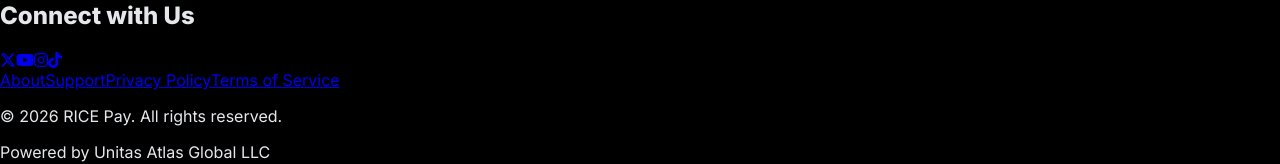
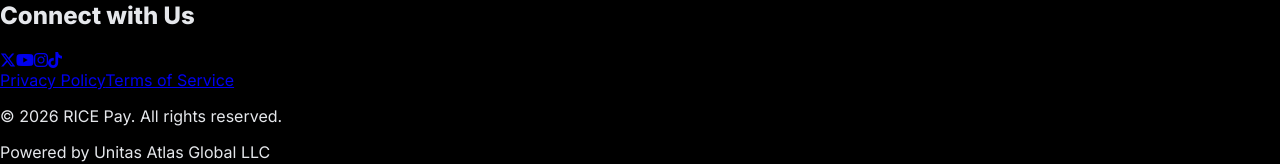
Before and after one commit to WonJo-Jung/ricepay-site, a Next.js app: page / in a window 1280 px wide. Shown: the part 3440-3604 px from the top of the page. Built offline with nearby package versions, Linux system fonts and the light colour scheme.

Commit message:
clean up footer

```diff
--- a/components/Layout.js
+++ b/components/Layout.js
@@ -65,8 +65,6 @@
 
       <footer className="py-12 px-6 border-t border-white/5 text-center text-gray-500 text-sm">
         <div className="flex flex-wrap justify-center gap-x-8 gap-y-4 mb-6">
-          <Link href="/about" className="hover:text-white transition">About</Link>
-          <Link href="/support" className="hover:text-white transition">Support</Link>
           <Link href="/privacy" className="hover:text-white transition">Privacy Policy</Link>
           <Link href="/terms" className="hover:text-white transition">Terms of Service</Link>
         </div>
```
